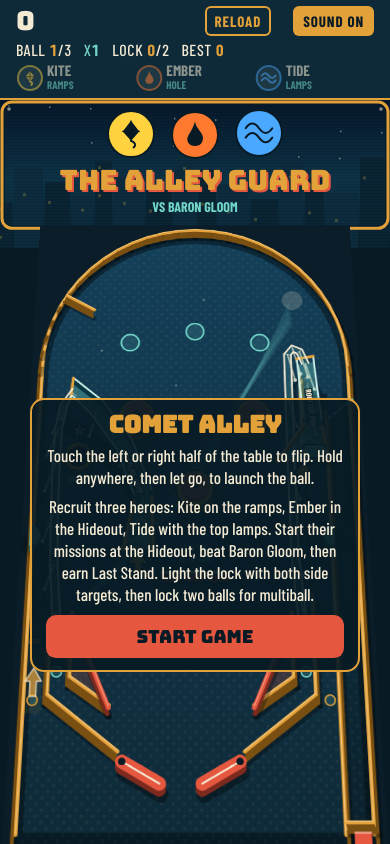
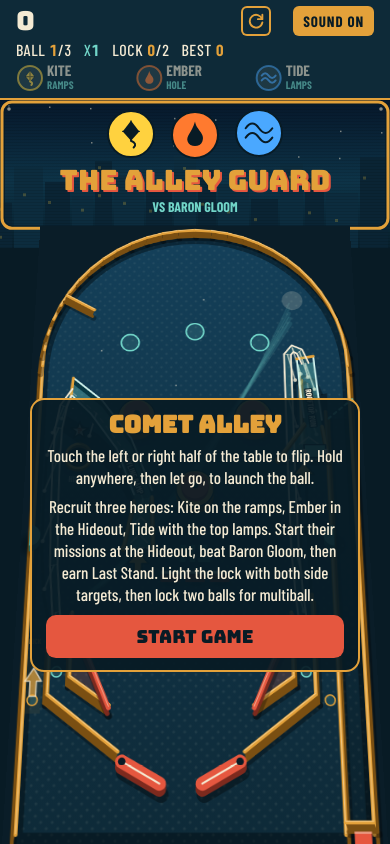
Before and after one commit to glee-builds/pinball, a plain HTML site: page index.html in a window 390 px wide. Drawn offline with nearby package versions, Linux system fonts and the light colour scheme.

Commit message:
Add a home screen icon and a refresh glyph on the Reload button
An original 180 x 180 comet-ball icon, linked as apple-touch-icon so
iPhone stops using a page screenshot. The Reload button shows a
circular-arrow glyph instead of the word, with the same behavior.

Co-Authored-By: Claude Opus 5.5 <noreply@anthropic.com>
Claude-Session: https://claude.ai/code/session_012TyqLiVKNhxerdwoAX6DRT

```diff
--- a/index.html
+++ b/index.html
@@ -4,6 +4,7 @@
 <meta charset="utf-8">
 <meta name="viewport" content="width=device-width, initial-scale=1, maximum-scale=1, user-scalable=no">
 <meta name="apple-mobile-web-app-title" content="Comet Alley">
+<link rel="apple-touch-icon" href="apple-touch-icon.png">
 <title>Comet Alley Pinball</title>
 <link rel="preconnect" href="https://fonts.googleapis.com">
 <link rel="preconnect" href="https://fonts.gstatic.com" crossorigin>
@@ -43,7 +44,7 @@ body{
   color:var(--felt-deep);background:var(--brass);border:0;border-radius:6px;padding:6px 10px;white-space:nowrap;
 }
 .snd[aria-pressed="false"]{background:transparent;color:var(--brass);box-shadow:inset 0 0 0 2px var(--brass)}
-.rld{background:transparent;color:var(--brass);box-shadow:inset 0 0 0 2px var(--brass);margin-right:8px}
+.rld{background:transparent;color:var(--brass);box-shadow:inset 0 0 0 2px var(--brass);margin-right:8px;width:30px;height:30px;padding:0;display:inline-flex;align-items:center;justify-content:center;flex:none}
 button:focus-visible{outline:3px solid var(--mint);outline-offset:2px}
 .stage{position:relative;flex:1;min-height:0}
 canvas{position:absolute;inset:0;width:100%;height:100%;display:block;touch-action:none}
@@ -101,7 +102,7 @@ canvas{position:absolute;inset:0;width:100%;height:100%;display:block;touch-acti
     <span>Lock <b id="lock">0</b>/2</span>
     <span>Best <b id="best">0</b></span>
   </div>
-  <button class="snd rld" id="rld" type="button" aria-label="Reload the game to get the latest version">Reload</button>
+  <button class="snd rld" id="rld" type="button" aria-label="Reload the game to get the latest version" title="Reload"><svg viewBox="0 0 24 24" width="18" height="18" fill="none" stroke="currentColor" stroke-width="2.5" stroke-linecap="round" stroke-linejoin="round" aria-hidden="true"><path d="M20.2 9.5A8.5 8.5 0 1 0 20.5 14"/><path d="M20.5 3.5v6h-6"/></svg></button>
   <button class="snd" id="snd" type="button" aria-pressed="true">Sound on</button>
   <canvas id="hud" role="img" aria-label="The Alley Guard heroes and Baron Gloom health"></canvas>
 </div>
```
Also changed, not shown: apple-touch-icon.png (added).
